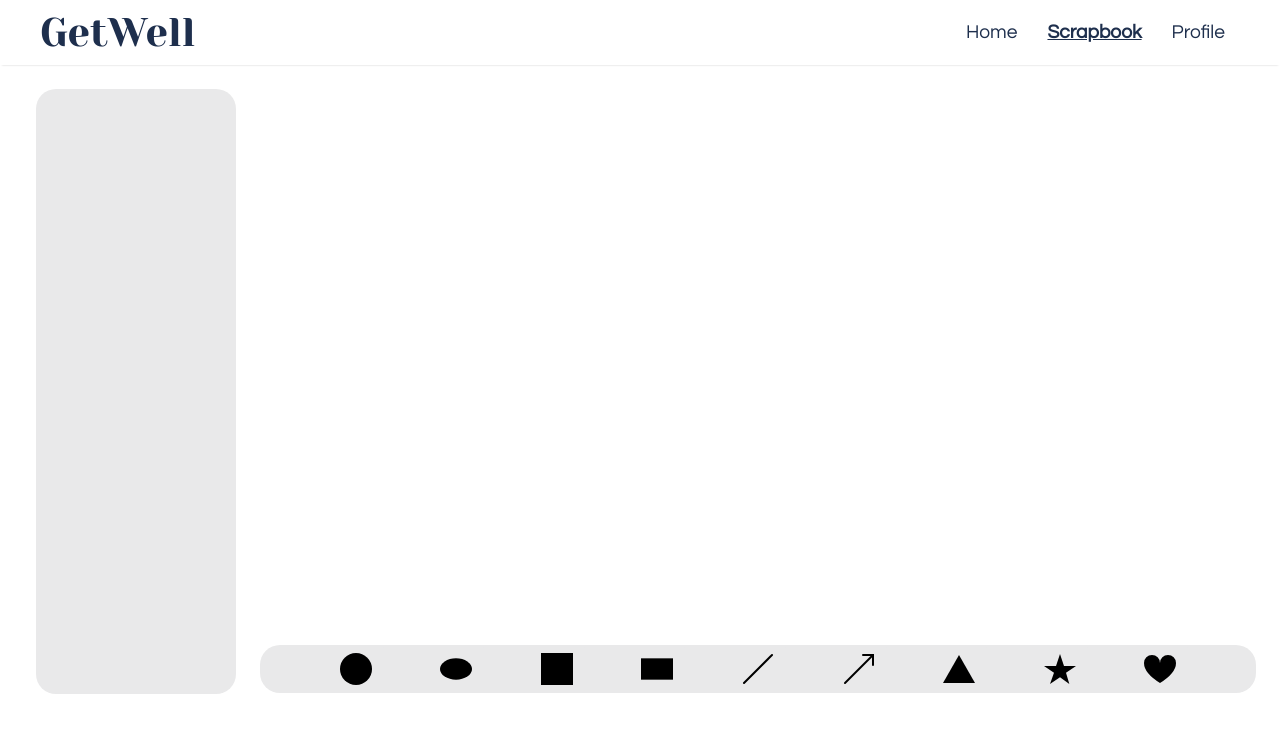
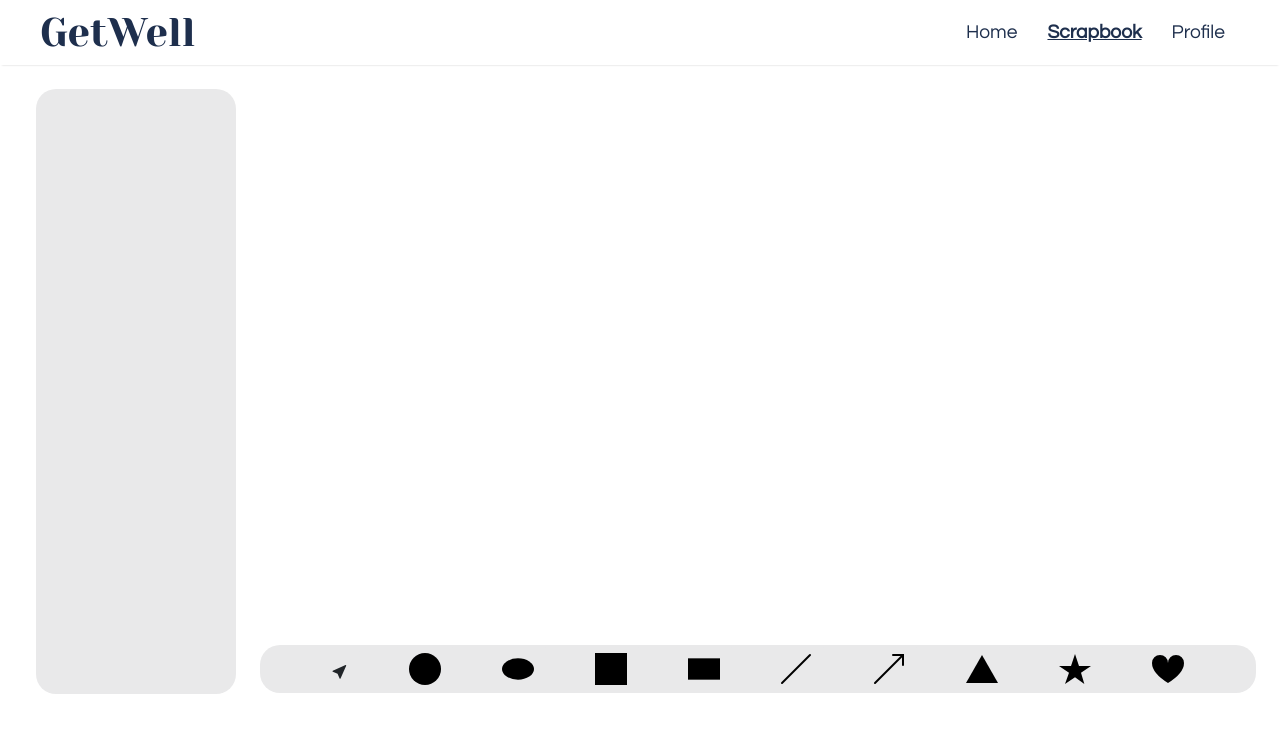
Before and after one commit to info442-spr22/g-team, a React (Create React App) app: page /scrapbook in a window 1280 px wide. Shown: the top 732 px of the page. Built offline with nearby package versions, Linux system fonts and the light colour scheme.

Commit message:
Readd the select and move tool to action bar

```diff
--- a/src/component/page-element/ActionBar/ActionBar.jsx
+++ b/src/component/page-element/ActionBar/ActionBar.jsx
@@ -6,11 +6,6 @@ import ToolBarSticker from '../../sticker/tool-bar/ToolBarSticker'
 
 
 export default function ActionBar(props) {
-  /*let button = document.getElementById('selectMove');
-
-  button.addEventListener('click', () => button.style.backgroundColor = '#DAF7A2')
-  button.addEventListener('click', () => button.style.borderColor = '#1E2F4D')*/
-
   let stickers = stickerHotKeys.map( ({name, hotkey}) =>
     <button id="selectMove" type="button" className="btn selectMove">
       <ToolBarSticker
@@ -27,11 +22,9 @@ export default function ActionBar(props) {
   return(
     <div className={styles.wrapper}>
       <div className={styles.actionBar}>
-        {/*<div>*/}
-        {/*  <button id="selectMove" type="button" class="btn selectMove">*/}
-        {/*    <CursorFill />*/}
-        {/*  </button>*/}
-        {/*</div>*/}
+        <button id="selectMove" type="button" class="btn selectMove">
+          <CursorFill />
+        </button>
         {stickers}
       </div>
     </div>
```
